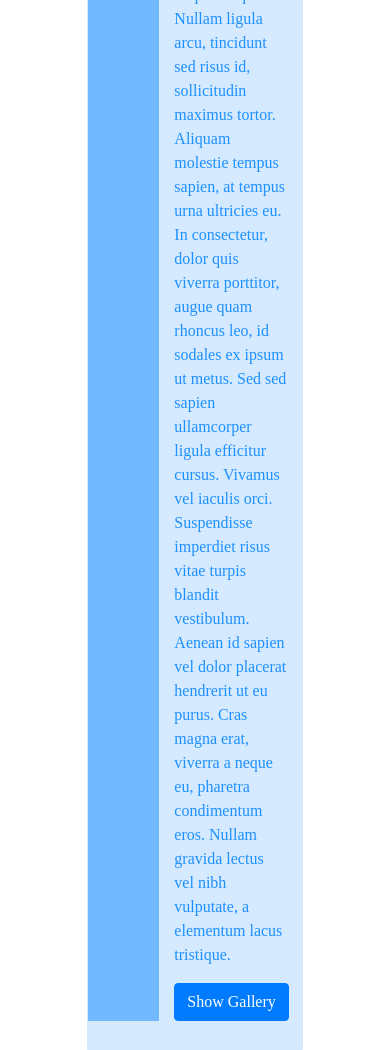
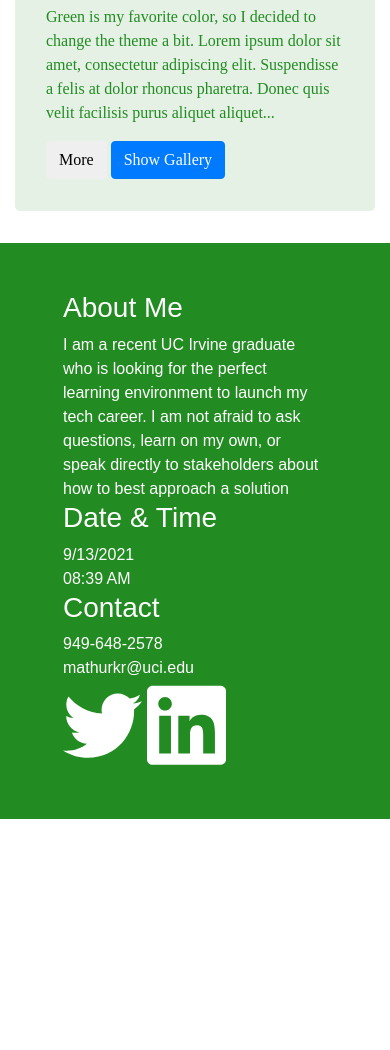
Before and after one commit to mathurkr/GC_TestTask, a plain HTML site: page index.html in a window 390 px wide. Shown: the part 369-1419 px from the top of the page. After the commit the page ends 1188 px from the top, so only its background shows below. Drawn offline with nearby package versions, Linux system fonts and the light colour scheme; no server answers.

Commit message:
final commit. focused on responsiveness, customized the site a bit more.

```diff
--- a/index.html
+++ b/index.html
@@ -12,17 +12,18 @@
     <body>
         <div class="container">
             <!-- Card, take around 60% -->
-                <div id="mainCard" class="jumbotron mx-auto">
-                    <div class ="row">
+            <br/><br/>
+            <div id="mainCard" class="jumbotron mx-auto row flex-wrap align-items-center mx-auto">
 
-                        <div id="shape" class="col p-0 align-middle">
+                    <div id="shape" class="col-lg-4">
                         <img src="assets/hexagon.png" style="width:80%">
                     </div>
-                        <div class="col-8">
+                    <div class="col-lg-8">
                         <h1>Hi, I'm Kavi</h1>
                         <p>
-                                Lorem ipsum dolor sit amet, consectetur adipiscing elit. Suspendisse a felis at dolor rhoncus pharetra. Donec quis velit facilisis purus aliquet aliquet. Nullam ligula arcu, tincidunt sed risus id, sollicitudin maximus tortor. Aliquam molestie tempus sapien, at tempus urna ultricies eu. In consectetur, dolor quis viverra porttitor, augue quam rhoncus leo, id sodales ex ipsum ut metus. Sed sed sapien ullamcorper ligula efficitur cursus. Vivamus vel iaculis orci. Suspendisse imperdiet risus vitae turpis blandit vestibulum. Aenean id sapien vel dolor placerat hendrerit ut eu purus. Cras magna erat, viverra a neque eu, pharetra condimentum eros. Nullam gravida lectus vel nibh vulputate, a elementum lacus tristique.
+                            Green is my favorite color, so I decided to change the theme a bit. Lorem ipsum dolor sit amet, consectetur adipiscing elit. Suspendisse a felis at dolor rhoncus pharetra. Donec quis velit facilisis purus aliquet aliquet<span id="dots">...</span><span id="more">. Nullam ligula arcu, tincidunt sed risus id, sollicitudin maximus tortor. Aliquam molestie tempus sapien, at tempus urna ultricies eu. In consectetur, dolor quis viverra porttitor, augue quam rhoncus leo, id sodales ex ipsum ut metus. Sed sed sapien ullamcorper ligula efficitur cursus. Vivamus vel iaculis orci. Suspendisse imperdiet risus vitae turpis blandit vestibulum. Aenean id sapien vel dolor placerat hendrerit ut eu purus. Cras magna erat, viverra a neque eu, pharetra condimentum eros. Nullam gravida lectus vel nibh vulputate, a elementum lacus tristique.</span>
                         </p>
+                        <button type="button" class="btn" onclick="expandText()" id="moreBtn" aria-pressed="false">More</button>
                         <button type="button" class="btn btn-primary" data-toggle="modal" data-target="#galleryModal" aria-pressed="false">
                             Show Gallery
                         </button>
@@ -52,40 +53,39 @@
                                     </div>
                                     </div>
                                     <div class="modal-footer">
-                                          <!-- Put author name here? -->
-                                        <button type="button" class="btn btn-secondary" data-dismiss="modal">Close</button>
+                                        <!-- Put author name here? onNext/onPrev-->
                                     </div>
                                 </div>
                                 </div>
                         </div>
                     </div>
 
-                    </div>
+
 
             </div>
-                <!-- left: hexagon graphic, svg -->
-
-            <!-- Footer -->
             <div id="footer" class="row p-5">
-                <div class="col-4">
+                <div class="col-lg-4">
                     <h3>About Me</h3>
                     I am a recent UC Irvine graduate who is looking for the perfect learning environment to launch my tech career. I am not afraid to ask questions, learn on my own, or speak directly to stakeholders about how to best approach a solution
                 </div>
-                <div class="col-2">
+                <div class="col-lg-2">
                     <h3>Date & Time</h3>
                     <div id="date"></div>
                     <div id="time"></div>
                 </div>
-                <div class="col-2">
+                <div class="col-lg-4">
                     <h3>Contact</h3>
                         949-648-2578<br/>
                         mathurkr@uci.edu
                 </div>
-                <div class="col-4">
+                <div class="col-lg-2 justify-content-end">
+                    <!-- Font Awesome Free 5.15.2 by @fontawesome - https://fontawesome.com License - https://fontawesome.com/license/free (Icons: CC BY 4.0, Fonts: SIL OFL 1.1, Code: MIT License) -->
                     <a href="https://twitter.com/kaviM_tech" target="_blank">
-                        <svg style="width: 15%;color:white;" aria-hidden="true" focusable="false" data-prefix="fab" data-icon="twitter" class="svg-inline--fa fa-twitter fa-w-16" role="img" xmlns="http://www.w3.org/2000/svg" viewBox="0 0 512 512"><path fill="currentColor" d="M459.37 151.716c.325 4.548.325 9.097.325 13.645 0 138.72-105.583 298.558-298.558 298.558-59.452 0-114.68-17.219-161.137-47.106 8.447.974 16.568 1.299 25.34 1.299 49.055 0 94.213-16.568 130.274-44.832-46.132-.975-84.792-31.188-98.112-72.772 6.498.974 12.995 1.624 19.818 1.624 9.421 0 18.843-1.3 27.614-3.573-48.081-9.747-84.143-51.98-84.143-102.985v-1.299c13.969 7.797 30.214 12.67 47.431 13.319-28.264-18.843-46.781-51.005-46.781-87.391 0-19.492 5.197-37.36 14.294-52.954 51.655 63.675 129.3 105.258 216.365 109.807-1.624-7.797-2.599-15.918-2.599-24.04 0-57.828 46.782-104.934 104.934-104.934 30.213 0 57.502 12.67 76.67 33.137 23.715-4.548 46.456-13.32 66.599-25.34-7.798 24.366-24.366 44.833-46.132 57.827 21.117-2.273 41.584-8.122 60.426-16.243-14.292 20.791-32.161 39.308-52.628 54.253z"></path></svg>
+                        <svg style="width: 30%;color:white;" aria-hidden="true" focusable="false" data-prefix="fab" data-icon="twitter" class="svg-inline--fa fa-twitter fa-w-16" role="img" xmlns="http://www.w3.org/2000/svg" viewBox="0 0 512 512"><path fill="currentColor" d="M459.37 151.716c.325 4.548.325 9.097.325 13.645 0 138.72-105.583 298.558-298.558 298.558-59.452 0-114.68-17.219-161.137-47.106 8.447.974 16.568 1.299 25.34 1.299 49.055 0 94.213-16.568 130.274-44.832-46.132-.975-84.792-31.188-98.112-72.772 6.498.974 12.995 1.624 19.818 1.624 9.421 0 18.843-1.3 27.614-3.573-48.081-9.747-84.143-51.98-84.143-102.985v-1.299c13.969 7.797 30.214 12.67 47.431 13.319-28.264-18.843-46.781-51.005-46.781-87.391 0-19.492 5.197-37.36 14.294-52.954 51.655 63.675 129.3 105.258 216.365 109.807-1.624-7.797-2.599-15.918-2.599-24.04 0-57.828 46.782-104.934 104.934-104.934 30.213 0 57.502 12.67 76.67 33.137 23.715-4.548 46.456-13.32 66.599-25.34-7.798 24.366-24.366 44.833-46.132 57.827 21.117-2.273 41.584-8.122 60.426-16.243-14.292 20.791-32.161 39.308-52.628 54.253z"></path></svg>
                     </a>
-
+                    <a href="https://linkedin.com/in/kavi-mathur" target="_blank">
+                        <svg style="width: 30%;color:white;" aria-hidden="true" focusable="false" data-prefix="fab" data-icon="linkedin" class="svg-inline--fa fa-linkedin fa-w-14" role="img" xmlns="http://www.w3.org/2000/svg" viewBox="0 0 448 512"><path fill="currentColor" d="M416 32H31.9C14.3 32 0 46.5 0 64.3v383.4C0 465.5 14.3 480 31.9 480H416c17.6 0 32-14.5 32-32.3V64.3c0-17.8-14.4-32.3-32-32.3zM135.4 416H69V202.2h66.5V416zm-33.2-243c-21.3 0-38.5-17.3-38.5-38.5S80.9 96 102.2 96c21.2 0 38.5 17.3 38.5 38.5 0 21.3-17.2 38.5-38.5 38.5zm282.1 243h-66.4V312c0-24.8-.5-56.7-34.5-56.7-34.6 0-39.9 27-39.9 54.9V416h-66.4V202.2h63.7v29.2h.9c8.9-16.8 30.6-34.5 62.9-34.5 67.2 0 79.7 44.3 79.7 101.9V416z"></path></svg>
+                    </a>
                 </div>
             </div>
         </div>
--- a/script.js
+++ b/script.js
@@ -1,3 +1,19 @@
+function expandText(){
+    var dots = document.getElementById("dots");
+    var moreText = document.getElementById("more");
+    var btnText = document.getElementById("moreBtn");
+
+    if (dots.style.display === "none") {
+        dots.style.display = "inline";
+        btnText.innerHTML = "More";
+        moreText.style.display = "none";
+    } else {
+        dots.style.display = "none";
+        btnText.innerHTML = "Less";
+        moreText.style.display = "inline";
+    }
+}
+
 async function getJSON(url){
     let response = await fetch(url);
 
--- a/style.css
+++ b/style.css
@@ -1,18 +1,26 @@
 body{
     font-family: Arial, Helvetica, sans-serif;
 }
+#more{
+    display: none;
+}
 #footer{
-    background-color:dodgerblue;
+    background-color:forestgreen;
     color: white;
 }
 
 #mainCard{
     width:60%;
-    background-color:rgba(30, 143, 255, 0.185);
-    color: dodgerblue;
+    background-color:rgba(34, 139, 34, 0.123);
+    color: forestgreen;
     font-family: 'Times New Roman', Times, serif;
 }
 
 #shape{
-    background-color:rgba(30, 143, 255, 0.541);
+    background-color:rgba(34, 139, 34, 0.61);
+    max-height:100%;
 }
+
+@media screen and (max-width: 768px){
+    #mainCard{width:100%}
+}
```
Also changed, not shown: assets/hexagon.png, 1 other file. Lines whose indentation alone changed are shown as unchanged.
